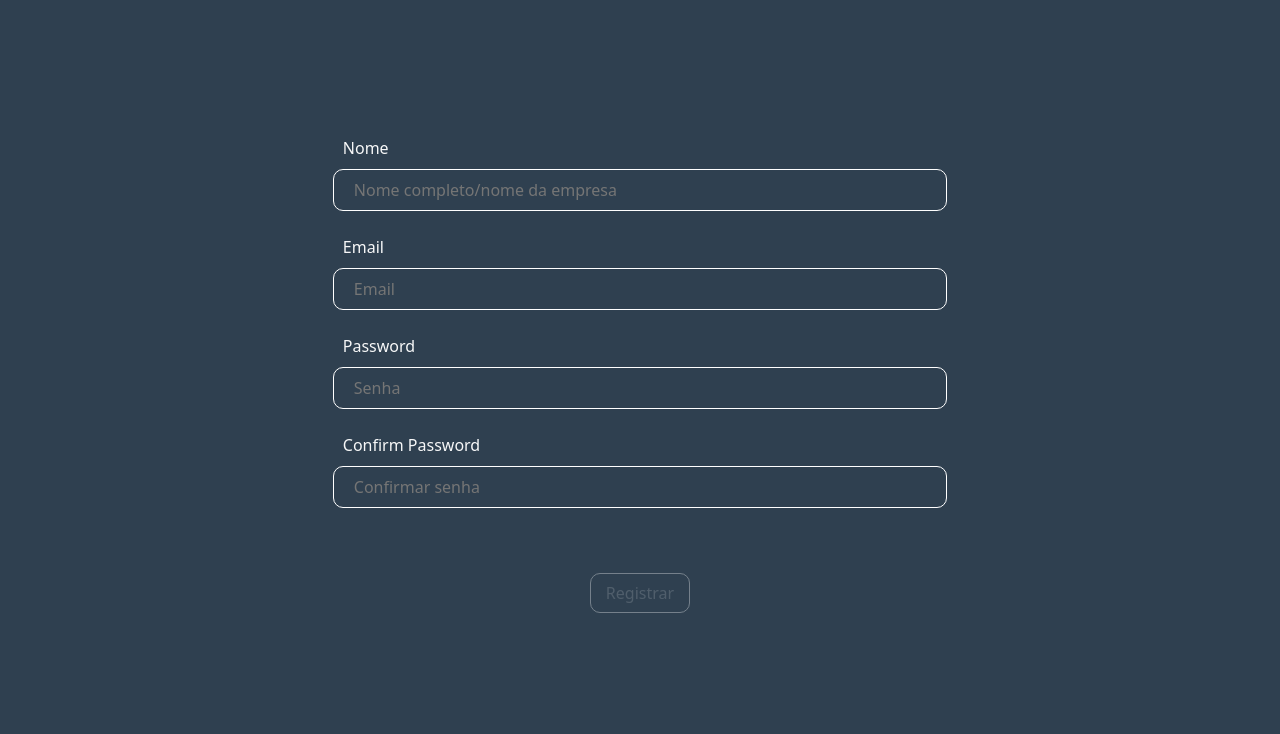
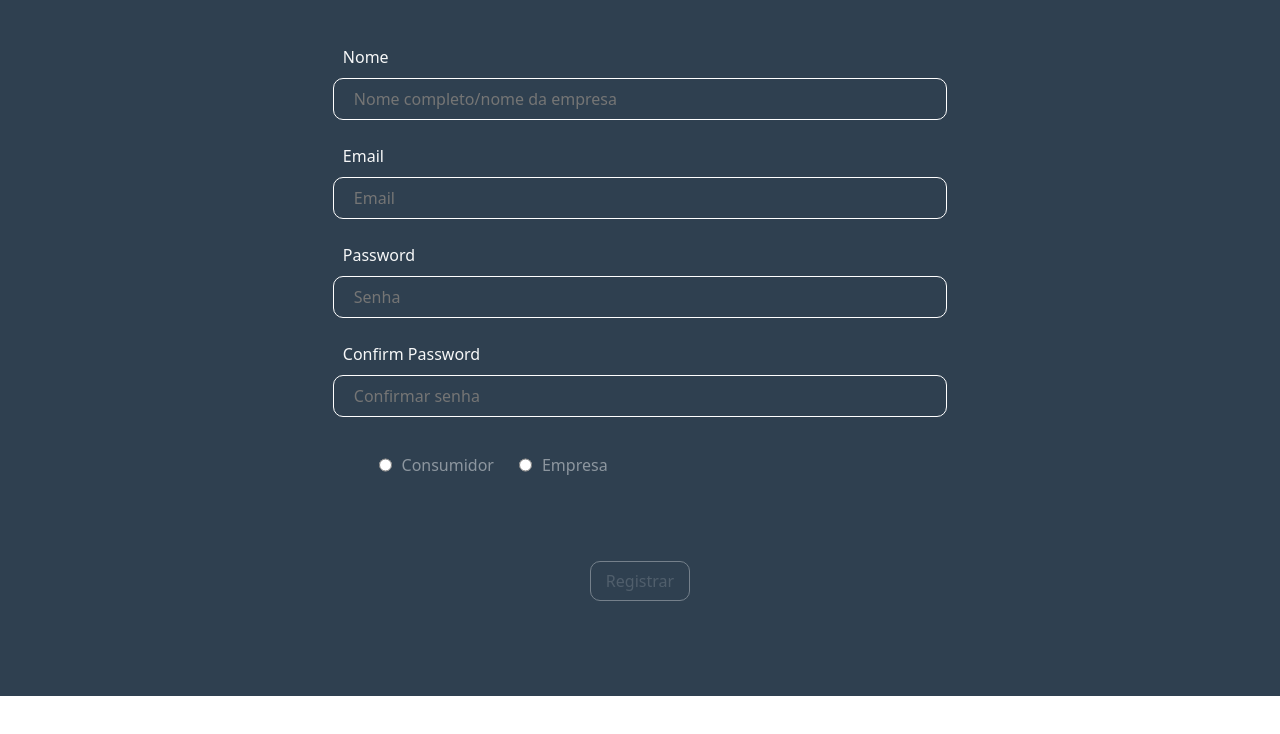
Before and after one commit to uricampos/planit, a React (Vite) app in the folder client/: page /register in a window 1280 px wide. Shown: the top 734 px of the page. Built offline with nearby package versions, Linux system fonts and the light colour scheme.

Commit message:
Added checking if it's a user or a company that is registering

```diff
--- a/client/src/Pages/Register/Styles/styles.css
+++ b/client/src/Pages/Register/Styles/styles.css
@@ -3,7 +3,7 @@
 }
 
 .container-register {
-  height: 100vh;
+  height: 100%;
   width: 100%;
   background-color: #2f4050;
   display: flex;
@@ -39,6 +39,25 @@
   transform: scaleX(1.03);
   transition: 0.5s;
   box-shadow: 0px 0px 15px -10px rgb(255, 255, 255);
+}
+.form-register .div-checkbox {
+  display: flex;
+  flex-direction: row;
+  width: 20%;
+  align-items: center;
+  margin-left: 5%;
+  margin-top: 2%;
+}
+.form-register .div-checkbox .checked-input {
+  color: rgba(255, 255, 255, 0.96);
+}
+.form-register .div-checkbox label {
+  margin-bottom: 12%;
+  color: rgba(255, 255, 255, 0.45);
+  transition: 0.3s;
+}
+.form-register .div-checkbox input {
+  margin-left: 15px;
 }
 .form-register .input-error {
   border-color: #fc8181;
--- a/client/src/Pages/Register/Styles/styles.scss
+++ b/client/src/Pages/Register/Styles/styles.scss
@@ -6,7 +6,7 @@
 }
 
 .container-register {
-    height: 100vh;
+    height: 100%;
     width: 100%;
     background-color: $sidebar-color;
     display: flex;
@@ -44,6 +44,29 @@
                 transform: scaleX(1.03);
                 transition: .5s;
                 box-shadow: 0px 0px 15px -10px rgba(255,255,255,1);
+            }
+        }
+
+        .div-checkbox {
+            display: flex;
+            flex-direction: row;
+            width: 20%;
+            align-items: center;
+            margin-left: 5%;
+            margin-top: 2%;
+
+        .checked-input {
+            color: $main-font-color;
+        }
+
+            label {
+                margin-bottom: 12%;
+                color: $third-font-color;
+                transition: .3s;
+            }
+
+            input {
+                margin-left: 15px;
             }
         }
 
--- a/client/src/Pages/Register/index.jsx
+++ b/client/src/Pages/Register/index.jsx
@@ -1,4 +1,4 @@
-import React from 'react';
+import React, { useState } from 'react';
 import { useFormik } from 'formik';
 
 import './Styles/styles.css';
@@ -28,6 +28,25 @@ function Register() {
         validationSchema: registerSchema,
         onSubmit,
     });
+
+    const [checkInputUser, setCheckInputUser] = useState(false);
+    const [checkInputCompany, setCheckInputCompany] = useState(false);
+
+    const check = () => {
+        const user = document.getElementById('user');
+        const company = document.getElementById('company');
+
+        user.checked
+            ? setCheckInputUser(true) && user.classList.add('checked-input')
+            : setCheckInputUser(false) &&
+              user.classList.remove('checked-input');
+
+        company.checked
+            ? setCheckInputCompany(true) &&
+              company.classList.add('checked-input')
+            : setCheckInputCompany(false) &&
+              company.classList.remove('checked-input');
+    };
 
     return (
         <div className="container-register">
@@ -112,6 +131,32 @@ function Register() {
                             {errors.confirmPassword}
                         </p>
                     )}
+                    <div className="div-checkbox">
+                        <input
+                            onClick={() => check()}
+                            type="radio"
+                            name="check"
+                            id="user"
+                        />
+                        <label
+                            className={checkInputUser ? 'checked-input' : ''}
+                            htmlFor="user"
+                        >
+                            Consumidor
+                        </label>
+                        <input
+                            onClick={() => check()}
+                            type="radio"
+                            name="check"
+                            id="company"
+                        />
+                        <label
+                            className={checkInputCompany ? 'checked-input' : ''}
+                            htmlFor="company"
+                        >
+                            Empresa
+                        </label>
+                    </div>
                     <div className="div-register-btn">
                         <button
                             type="submit"
@@ -124,7 +169,9 @@ function Register() {
                                 values.name == '' ||
                                 values.email == '' ||
                                 values.password == '' ||
-                                values.confirmPassword == ''
+                                values.confirmPassword == '' ||
+                                (checkInputCompany == false &&
+                                    checkInputUser == false)
                             }
                             className="btn-register-submit"
                         >
```
Also changed, not shown: 1 other file (tests, documents, lock files or other folders).
